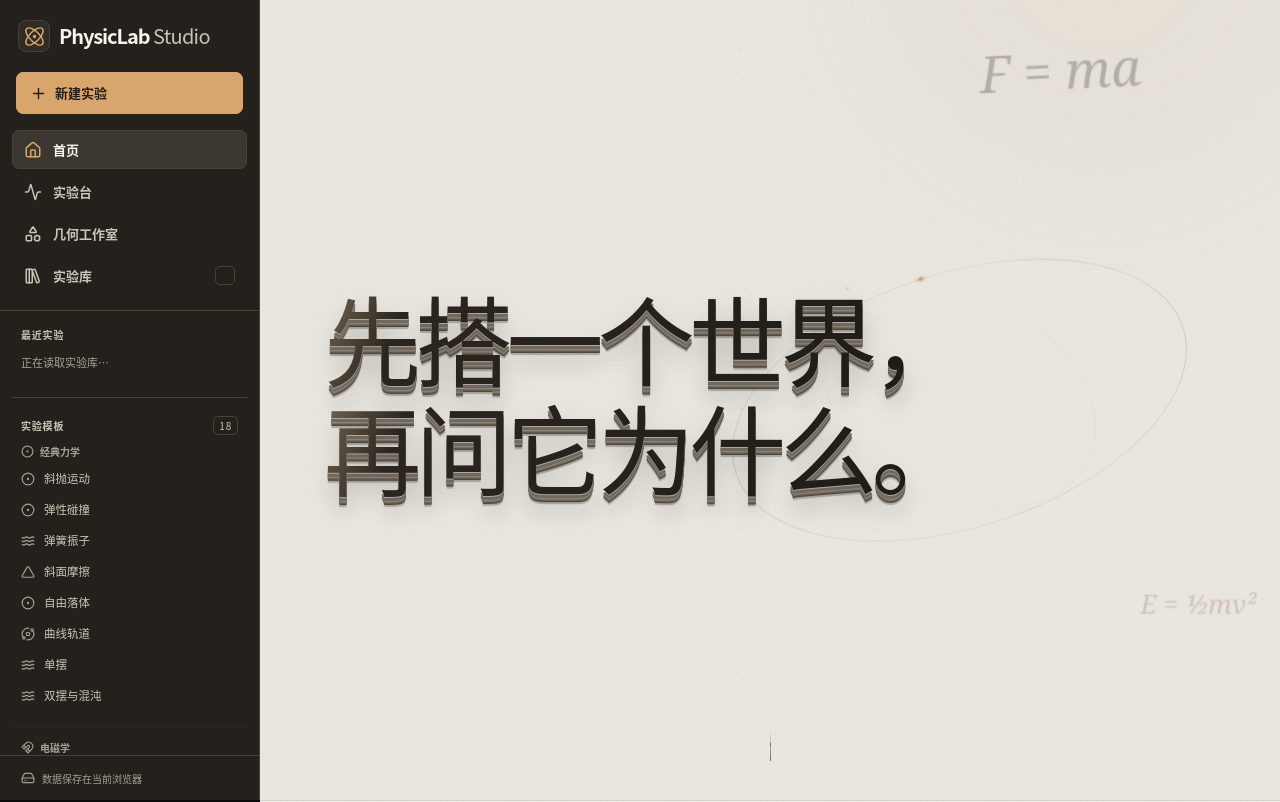
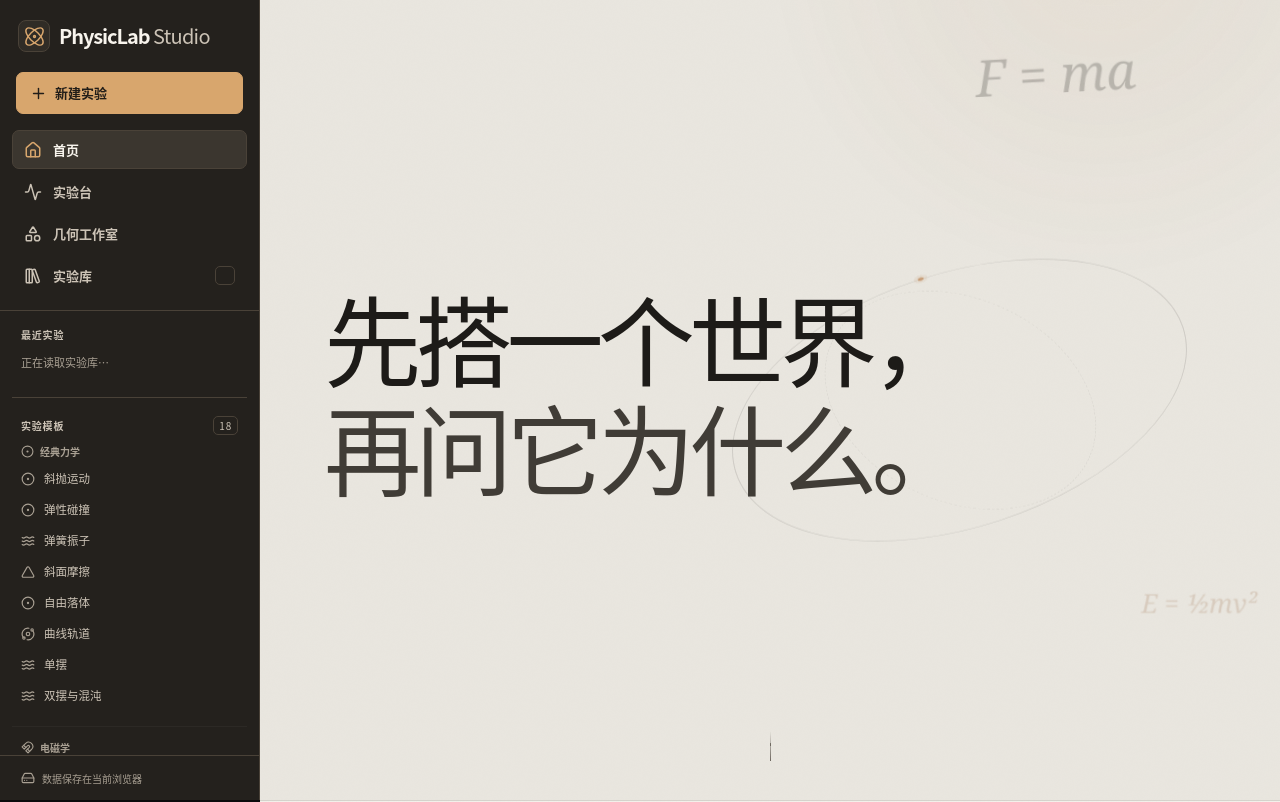
Before and after one commit to jasmine513317-debug/PhysicLab, a React (Vite) app: page / in a window 1280 px wide. Shown: the top 802 px of the page. Built offline with nearby package versions, Linux system fonts and the light colour scheme.

Commit message:
Revert "Add dimensional title and animated field to home page"
This reverts commit 0314e7c615929c542e1e9cb9d944d5b0381f187f.

```diff
--- a/src/App.tsx
+++ b/src/App.tsx
@@ -146,41 +146,27 @@ type FieldFormula = {
  */
 const formulaField:readonly FieldFormula[]=[
   /* 椭圆锚点 —— 首屏右侧与大标题错开，构成版式的骨架 */
-  {tex:'F = ma',x:'68%',y:'8%',size:'52px',op:.26,dur:'13s',delay:'0s',dx:'46px',dy:'78px',rot:'-2deg'},
-  {tex:'E = ½mv²',x:'80%',y:'33%',size:'27px',op:.22,dur:'13s',delay:'-4s',dx:'-46px',dy:'88px',rot:'1.4deg',tone:'sand'},
-  {tex:'T = 2π√(l/g)',x:'63%',y:'58%',size:'28px',op:.19,dur:'16s',delay:'-9s',dx:'-52px',dy:'90px',rot:'-1deg'},
-  {tex:'iℏ ∂Ψ/∂t = ĤΨ',x:'88%',y:'70%',size:'24px',op:.17,dur:'17s',delay:'-13s',dx:'32px',dy:'74px',rot:'-1.4deg',optional:true},
-  {tex:'Δx·Δp ≥ ℏ/2',x:'50%',y:'3%',size:'19px',op:.14,dur:'19s',delay:'-7s',dx:'32px',dy:'62px',rot:'-1.2deg',far:true,optional:true},
-  {tex:'λ = h/p',x:'94%',y:'48%',size:'17px',op:.15,dur:'16s',delay:'-11s',dx:'-30px',dy:'72px',rot:'1.6deg',tone:'cool',far:true,optional:true},
-  {tex:'F = dp/dt',x:'70%',y:'92%',size:'76px',op:.07,dur:'24s',delay:'-19s',dx:'36px',dy:'56px',rot:'-1deg',tone:'sand',far:true},
+  {tex:'F = ma',x:'68%',y:'8%',size:'52px',op:.20,dur:'16s',delay:'0s',dx:'40px',dy:'70px',rot:'-2deg'},
+  {tex:'E = ½mv²',x:'80%',y:'33%',size:'27px',op:.17,dur:'15s',delay:'-4s',dx:'-42px',dy:'80px',rot:'1.4deg',tone:'sand'},
+  {tex:'T = 2π√(l/g)',x:'63%',y:'58%',size:'28px',op:.15,dur:'19s',delay:'-9s',dx:'-48px',dy:'84px',rot:'-1deg'},
+  {tex:'iℏ ∂Ψ/∂t = ĤΨ',x:'88%',y:'70%',size:'24px',op:.14,dur:'20s',delay:'-13s',dx:'30px',dy:'70px',rot:'-1.4deg',optional:true},
+  {tex:'Δx·Δp ≥ ℏ/2',x:'50%',y:'3%',size:'19px',op:.11,dur:'22s',delay:'-7s',dx:'30px',dy:'58px',rot:'-1.2deg',far:true,optional:true},
+  {tex:'λ = h/p',x:'94%',y:'48%',size:'17px',op:.12,dur:'18s',delay:'-11s',dx:'-28px',dy:'68px',rot:'1.6deg',tone:'cool',far:true,optional:true},
+  {tex:'F = dp/dt',x:'70%',y:'92%',size:'76px',op:.05,dur:'28s',delay:'-19s',dx:'34px',dy:'52px',rot:'-1deg',tone:'sand',far:true},
   /* 上升流 —— 极淡、贯穿两屏，让「漂浮」在余光里持续发生 */
-  {tex:'∇·E = ρ/ε₀',x:'72%',y:'100%',size:'22px',op:.10,dur:'34s',delay:'-16s',dx:'0px',dy:'0px',rot:'.6deg',far:true,flow:true},
+  {tex:'∇·E = ρ/ε₀',x:'72%',y:'100%',size:'22px',op:.08,dur:'38s',delay:'-16s',dx:'0px',dy:'0px',rot:'.6deg',far:true,flow:true},
   {tex:'pV = nRT',x:'58%',y:'100%',size:'19px',op:.07,dur:'46s',delay:'-18s',dx:'0px',dy:'0px',rot:'-.5deg',far:true,flow:true,optional:true},
   {tex:'∮B·dl = μ₀I',x:'88%',y:'100%',size:'20px',op:.08,dur:'42s',delay:'-29s',dx:'0px',dy:'0px',rot:'.8deg',far:true,flow:true,optional:true},
   {tex:'S = k_B ln W',x:'76%',y:'100%',size:'17px',op:.07,dur:'50s',delay:'-12s',dx:'0px',dy:'0px',rot:'-.4deg',far:true,flow:true,optional:true},
   {tex:'a = v²/r',x:'95%',y:'100%',size:'21px',op:.08,dur:'35s',delay:'-24s',dx:'0px',dy:'0px',rot:'1deg',far:true,flow:true,optional:true},
   {tex:'½kx² = ½mv²',x:'64%',y:'100%',size:'18px',op:.07,dur:'44s',delay:'-36s',dx:'0px',dy:'0px',rot:'-.7deg',far:true,flow:true,optional:true},
 ]
-/* 背景微粒：纸面上缓慢浮动的微光，不用图片也能有空间感。 */
-const fieldMotes:readonly {x:string;y:string;size:string;drift:string;dur:string;delay:string}[]=[
-  {x:'58%',y:'16%',size:'3px',drift:'18px',dur:'9s',delay:'-1s'},
-  {x:'76%',y:'12%',size:'2px',drift:'-14px',dur:'11s',delay:'-5s'},
-  {x:'91%',y:'24%',size:'4px',drift:'12px',dur:'13s',delay:'-8s'},
-  {x:'66%',y:'41%',size:'2px',drift:'20px',dur:'10s',delay:'-3s'},
-  {x:'84%',y:'47%',size:'3px',drift:'-18px',dur:'12s',delay:'-6s'},
-  {x:'96%',y:'61%',size:'2px',drift:'14px',dur:'9s',delay:'-2s'},
-  {x:'61%',y:'72%',size:'3px',drift:'-16px',dur:'14s',delay:'-9s'},
-  {x:'79%',y:'84%',size:'2px',drift:'18px',dur:'11s',delay:'-4s'},
-  {x:'93%',y:'90%',size:'3px',drift:'-12px',dur:'13s',delay:'-7s'},
-]
 function Home() {
   const fieldRef = useRef<HTMLDivElement>(null)
-  const heroRef = useRef<HTMLElement>(null)
   const domainsRef = useRef<HTMLElement>(null)
   useEffect(() => {
     if (window.matchMedia('(prefers-reduced-motion: reduce), (hover: none)').matches) return
     const field = fieldRef.current
-    const hero = heroRef.current
     if (!field) return
     let raf = 0
     let tx = 0, ty = 0, cx = 0, cy = 0
@@ -197,14 +183,8 @@ function Home() {
     }
     const schedule = () => { if (!raf) raf = requestAnimationFrame(tick) }
     const onMove = (e: MouseEvent) => {
-      const px = e.clientX / window.innerWidth - .5
-      const py = e.clientY / window.innerHeight - .5
-      tx = px * -36
-      ty = py * -24
-      if (hero) {
-        hero.style.setProperty('--tilt-y', (px * 3.2).toFixed(2) + 'deg')
-        hero.style.setProperty('--tilt-x', (py * -2.2).toFixed(2) + 'deg')
-      }
+      tx = (e.clientX / window.innerWidth - .5) * -36
+      ty = (e.clientY / window.innerHeight - .5) * -24
       schedule()
     }
     const onScroll = () => {
@@ -242,28 +222,17 @@ function Home() {
       className={'hp-formula'+(f.tone?' is-'+f.tone:'')+(f.far?' is-far':'')+(f.flow?' is-flow':'')+(f.optional?' hp-optional':'')}
       style={{'--x':f.x,'--y':f.y,'--size':f.size,'--op':f.op,'--dur':f.dur,'--delay':f.delay,'--dx':f.dx,'--dy':f.dy,'--rot':f.rot} as CSSProperties}
     ><span className="hp-formula-ink">{f.tex}</span></span>)}</div>
-    <div className="hp-waves" aria-hidden="true">
-      <svg viewBox="0 0 1440 1000" preserveAspectRatio="none" focusable="false">
-        <path className="hp-wave" d="M620 -40 C790 150 570 340 770 530 S710 790 910 1040"/>
-        <path className="hp-wave hp-wave--two" d="M790 -40 C960 150 740 340 940 530 S880 790 1080 1040"/>
-        <path className="hp-wave hp-wave--three" d="M960 -40 C1130 150 910 340 1110 530 S1050 790 1250 1040"/>
-      </svg>
-    </div>
-    <div className="hp-motes" aria-hidden="true">{fieldMotes.map((m,i)=><span
-      key={i}
-      style={{'--x':m.x,'--y':m.y,'--size':m.size,'--mx':m.drift,'--dur':m.dur,'--delay':m.delay} as CSSProperties}
-    />)}</div>
     <main className="hp">
-      <section className="hp-hero" ref={heroRef} aria-labelledby="home-title">
+      <section className="hp-hero" aria-labelledby="home-title">
         <div className="hp-orbit" aria-hidden="true">
           <span className="hp-orbit-ring"/>
           <span className="hp-orbit-ring hp-orbit-ring--inner"/>
           <span className="hp-orbit-track"><i className="hp-orbit-dot"/></span>
         </div>
         <div className="hp-shell hp-hero-inner">
-          <h1 id="home-title" className="hp-title" aria-label="先搭一个世界，再问它为什么。">
-            <span className="hp-title-line" data-text="先搭一个世界，"><span>先搭一个世界，</span></span>
-            <span className="hp-title-line hp-title-line--second" data-text="再问它为什么。"><span>再问它为什么。</span></span>
+          <h1 id="home-title" className="hp-title">
+            <span className="hp-title-line"><span>先搭一个世界，</span></span>
+            <span className="hp-title-line hp-title-line--second"><span>再问它为什么。</span></span>
           </h1>
         </div>
         <a className="hp-scroll" href="#domains" aria-label="向下查看三个实验领域"><span className="hp-scroll-track" aria-hidden="true"/></a>
--- a/src/home.css
+++ b/src/home.css
@@ -115,40 +115,8 @@
   100% {opacity:calc(var(--op) * var(--om,1) * .38);filter:blur(var(--blur-max,0px))}
 }
 
-/* ---------- 场线与微粒：看不见的手在纸面下移动 ---------- */
-.hp-waves {
-  position:absolute;inset:-6%;z-index:1;overflow:hidden;pointer-events:none;user-select:none;
-  opacity:.5;
-}
-.hp-waves svg {width:100%;height:100%;display:block}
-.hp-wave {
-  fill:none;stroke:var(--hp-accent);stroke-width:1;opacity:.24;
-  stroke-dasharray:2 13;vector-effect:non-scaling-stroke;
-  animation:hp-wave-flow 26s linear infinite;
-}
-.hp-wave--two {opacity:.16;animation-duration:32s;animation-direction:reverse}
-.hp-wave--three {opacity:.1;animation-duration:38s}
-@keyframes hp-wave-flow {to {stroke-dashoffset:-300}}
-.hp-motes {
-  position:absolute;inset:0;z-index:1;overflow:hidden;pointer-events:none;user-select:none;
-}
-.hp-motes span {
-  position:absolute;left:var(--x);top:var(--y);width:var(--size);height:var(--size);
-  border-radius:50%;background:var(--hp-accent-soft);
-  box-shadow:0 0 10px rgba(184,124,72,.45);
-  opacity:0;
-  animation:hp-mote-float var(--dur,11s) ease-in-out var(--delay,0s) infinite;
-  will-change:transform,opacity;
-}
-@keyframes hp-mote-float {
-  0%,100% {opacity:0;transform:translate3d(0,14px,0) scale(.55)}
-  45%     {opacity:.52;transform:translate3d(var(--mx,14px),-18px,0) scale(1)}
-  70%     {opacity:.3;transform:translate3d(calc(var(--mx,14px) * -.35),-8px,0) scale(.8)}
-}
-
-/* ---------- 第一屏：只有一句话，但这句话有重量 ---------- */
+/* ---------- 第一屏：只有一句话 + 极轻的轨道点缀 ---------- */
 .hp-hero {
-  --tilt-x:0deg;--tilt-y:0deg;
   position:relative;
   display:flex;align-items:center;
   min-height:100svh;
@@ -165,49 +133,24 @@
   letter-spacing:-.062em;
   color:var(--hp-ink);
   text-wrap:balance;
-  transform:perspective(1400px) rotateX(var(--tilt-x)) rotateY(var(--tilt-y));
-  transform-style:preserve-3d;
-  transition:transform .5s cubic-bezier(.16,1,.3,1);
-  will-change:transform;
 }
 .hp-title-line {
-  position:relative;
   display:block;
-  white-space:nowrap;
-  padding-bottom:.1em;
-  margin-bottom:-.1em;
-  opacity:0;
-  transform:translate3d(0,.32em,0);
-  filter:blur(6px);
+  overflow:hidden;
+  padding-bottom:.06em;
+  margin-bottom:-.06em;
+}
+.hp-title-line>span {
+  display:block;
   animation:hp-title-in 1.15s cubic-bezier(.16,1,.3,1) both;
 }
-.hp-title-line--second {animation-delay:.1s}
-/* 挤出层：文字像从纸里被压出来，边缘逐层加深。 */
-.hp-title-line::before {
-  content:attr(data-text);
-  position:absolute;left:0;top:0;z-index:0;
-  color:#746b60;
-  transform:translate3d(0,.04em,0);
-  text-shadow:0 1px 0 #918777,0 2px 0 #7a7164,0 3px 0 #645c51,0 4px 0 #504a41,
-              0 6px 1px rgba(29,27,24,.28),0 14px 22px rgba(29,27,24,.15);
-}
-.hp-title-line>span {
-  position:relative;z-index:1;display:block;
-  color:transparent;
-  background:linear-gradient(112deg,#1f1c18 0%,#26221d 38%,#b49e7e 47%,#2a251f 56%,#1a1815 100%);
-  background-size:220% 100%;
-  background-clip:text;-webkit-background-clip:text;
-  -webkit-text-fill-color:transparent;
-  filter:drop-shadow(0 1px 0 rgba(255,255,255,.42)) drop-shadow(0 12px 16px rgba(29,27,24,.12));
-  animation:hp-sheen 10s ease-in-out infinite;
+.hp-title-line--second>span {
+  color:var(--hp-ink-2);
+  animation-delay:.1s;
 }
 @keyframes hp-title-in {
-  from {opacity:0;transform:translate3d(0,.32em,0);filter:blur(6px)}
+  from {opacity:0;transform:translate3d(0,.34em,0);filter:blur(6px)}
   to   {opacity:1;transform:none;filter:blur(0)}
-}
-@keyframes hp-sheen {
-  0%,100% {background-position:0% 50%}
-  50%     {background-position:100% 50%}
 }
 .hp-orbit {
   position:absolute;z-index:1;right:clamp(-48px,2vw,32px);top:50%;
@@ -379,13 +322,7 @@
   .hp-formula:first-child {left:58%;top:42%;font-size:44px;--om:.34}
   .hp-formula.is-flow:not(.hp-optional) {left:68%;top:52%;font-size:17px;--op:.11}
   .hp-hero {min-height:calc(100svh - 56px);padding:8vh 0 12vh}
-  .hp-title {font-size:clamp(38px,10.2vw,52px);line-height:1.22;letter-spacing:-.055em;transform:none!important}
-  .hp-title-line::before {
-    transform:translate3d(0,.026em,0);
-    text-shadow:0 1px 0 #857b6d,0 2px 0 #6b6258,0 4px 7px rgba(29,27,24,.22);
-  }
-  .hp-waves {opacity:.3}
-  .hp-motes span:nth-child(n+6) {display:none}
+  .hp-title {font-size:clamp(38px,10.2vw,52px);line-height:1.22;letter-spacing:-.055em}
   .hp-orbit {display:none}
   .hp-section-head h2 {font-size:28px}
   .hp-row {
@@ -405,13 +342,11 @@
 }
 
 @media (prefers-reduced-motion:reduce) {
-  .hp-formula.is-flow,.hp-waves,.hp-motes {display:none}
+  .hp-formula.is-flow {display:none}
   .hp-field,.hp-field::before,.hp-field::after {animation:none!important;transform:none!important}
   .hp-formula,.hp-formula-ink,.hp-page * {animation:none!important;transition:none!important}
   .hp-formula-ink {opacity:calc(var(--op) * var(--om,1));filter:none}
   .hp-orbit-track {display:none}
-  .hp-title {transform:none!important}
-  .hp-title-line {opacity:1!important;transform:none!important;filter:none!important}
   .hp-section-head,.hp-row,.hp-tail {opacity:1!important;transform:none!important}
   .hp-row:hover {padding-left:clamp(6px,1.2vw,16px)}
 }
```
Also changed, not shown: 1 other file (tests, documents, lock files or other folders).
